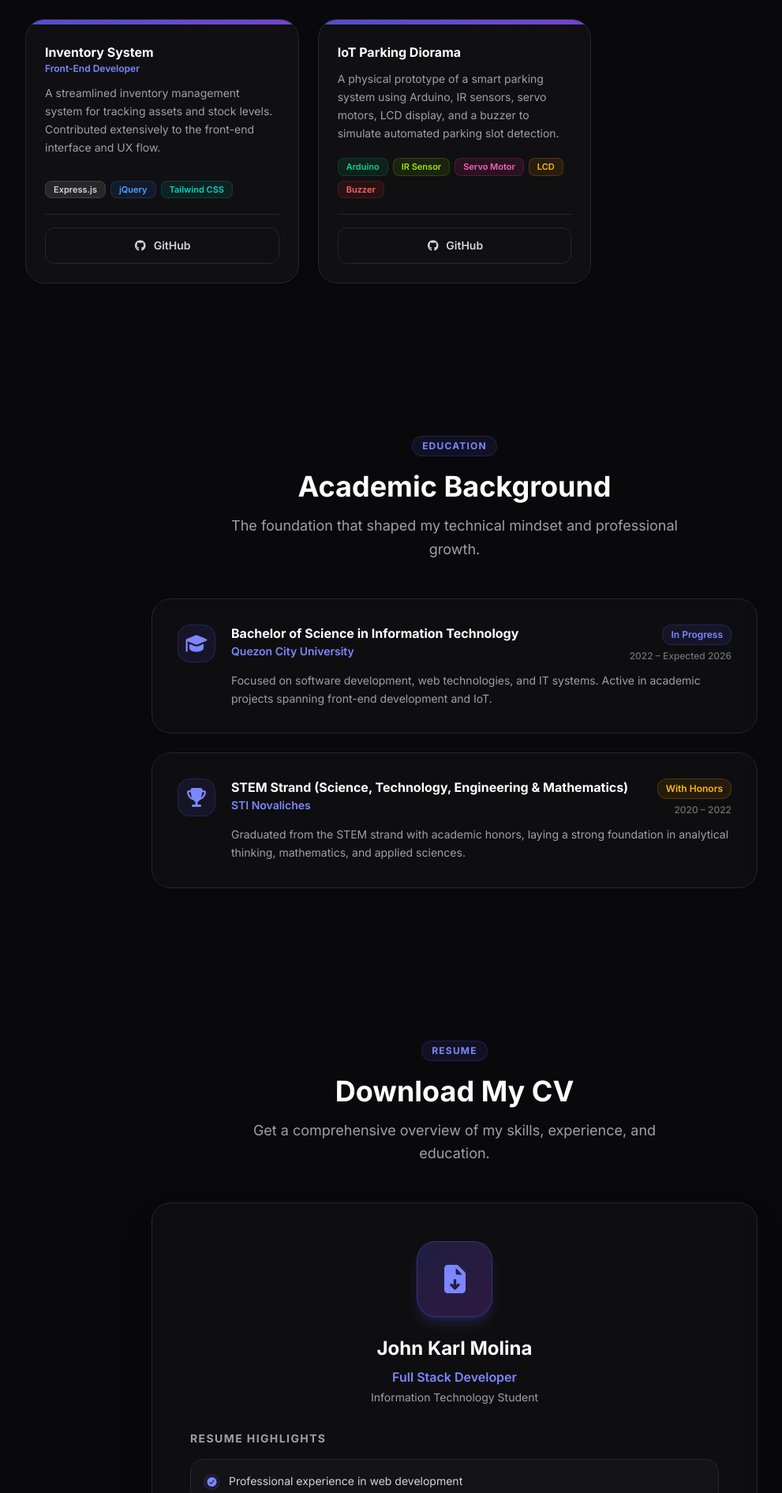
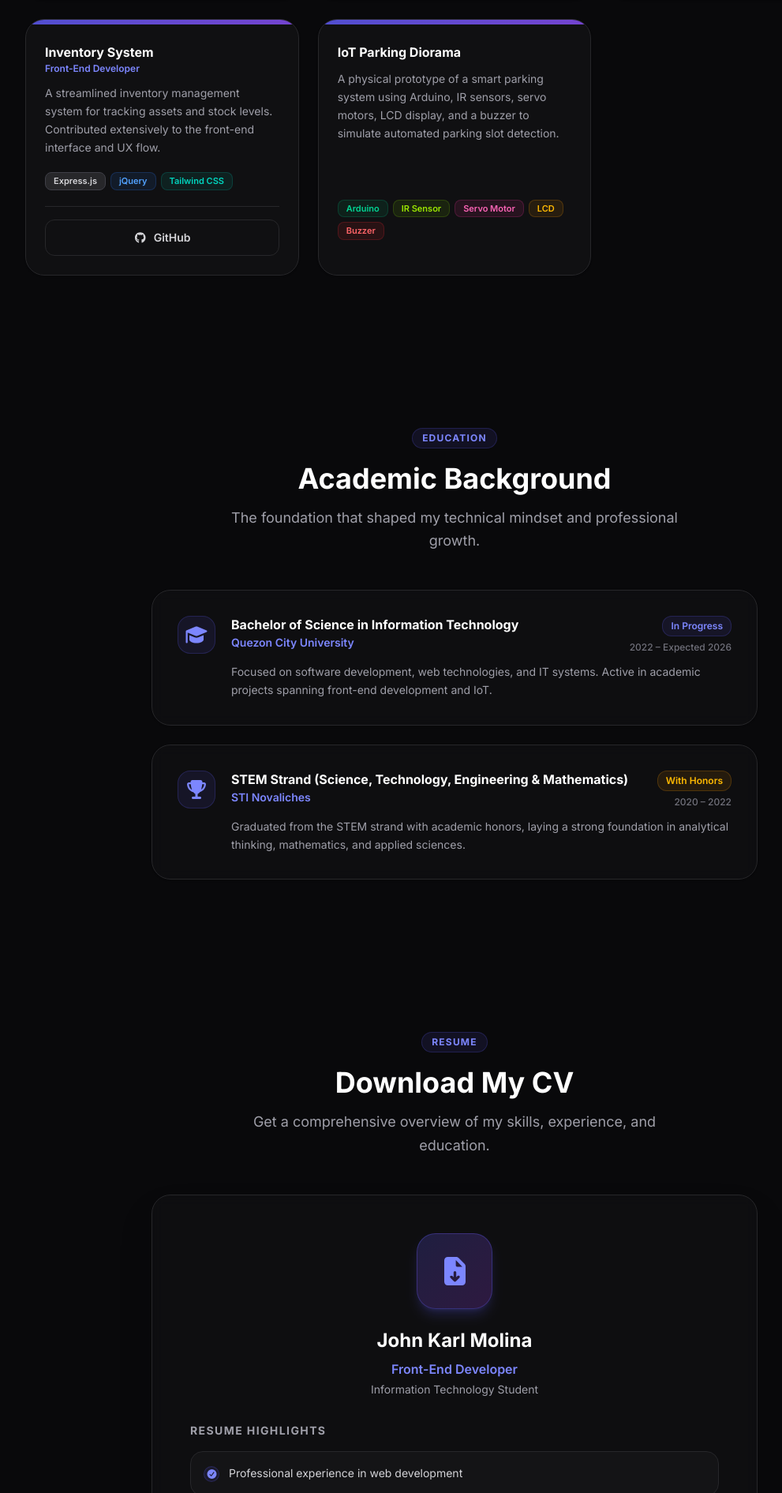
Before and after one commit to johnkarlmolina/Portfolio, a React (Vite) app: page / in a window 1280 px wide. Shown: the part 5729-7620 px from the top of the page at 79% size, without its empty margins (64-1055 px from the left). Built offline with nearby package versions, Linux system fonts and the light colour scheme.

Commit message:
latest update in portfolio

```diff
--- a/src/components/Projects.tsx
+++ b/src/components/Projects.tsx
@@ -75,15 +75,19 @@ export default function Projects() {
                                 </div>
 
                                 {/* Action buttons */}
+                                {project.github && (
                                     <div className="mt-auto pt-4 border-t border-zinc-800 dark:border-zinc-800 light:border-zinc-200">
                                         <a
-                                        href={project.github ?? "#"}
+                                            href={project.github}
+                                            target="_blank"
+                                            rel="noopener noreferrer"
                                             className="w-full text-center py-3 px-4 rounded-xl border border-zinc-800 dark:border-zinc-800 light:border-zinc-300 text-zinc-300 dark:text-zinc-300 light:text-zinc-700 text-sm font-semibold hover:border-indigo-500 hover:text-indigo-400 transition-all duration-200 flex items-center justify-center gap-2"
                                         >
                                             <FontAwesomeIcon icon={faGithub} className="w-4 h-4" />
                                             GitHub
                                         </a>
                                     </div>
+                                )}
                             </div>
                         </div>
                     ))}
--- a/src/components/Resume.tsx
+++ b/src/components/Resume.tsx
@@ -54,7 +54,7 @@ export default function Resume() {
                                 John Karl Molina
                             </h3>
                             <p className="text-indigo-400 font-semibold text-base mb-1">
-                                Full Stack Developer
+                                Front-End Developer
                             </p>
                             <p className="text-zinc-400 dark:text-zinc-400 light:text-zinc-600 text-sm">
                                 Information Technology Student
--- a/src/data/projects.ts
+++ b/src/data/projects.ts
@@ -22,7 +22,7 @@ export const projects: Project[] = [
             "A modern, visually engaging landing page for a music-themed brand built with React and Tailwind CSS, featuring smooth animations and a responsive layout.",
         techStack: ["React", "Tailwind CSS"],
         liveDemo: "#",
-        github: "#",
+        github: "https://github.com/johnkarlmolina/ritmo-2.0.git",
     },
     {
         title: "Ticketing System",
@@ -31,7 +31,7 @@ export const projects: Project[] = [
         techStack: ["Express.js", "jQuery", "Tailwind CSS"],
         role: "Front-End Developer",
         liveDemo: "#",
-        github: "#",
+        github: "hhttps://github.com/tianmrpg/Ticketing-System-NDH.git",
     },
     {
         title: "Inventory System",
@@ -40,7 +40,7 @@ export const projects: Project[] = [
         techStack: ["Express.js", "jQuery", "Tailwind CSS"],
         role: "Front-End Developer",
         liveDemo: "#",
-        github: "#",
+        github: "https://github.com/johnkarlmolina/INVENTORY.git",
     },
     {
         title: "IoT Parking Diorama",
@@ -48,6 +48,5 @@ export const projects: Project[] = [
             "A physical prototype of a smart parking system using Arduino, IR sensors, servo motors, LCD display, and a buzzer to simulate automated parking slot detection.",
         techStack: ["Arduino", "IR Sensor", "Servo Motor", "LCD", "Buzzer"],
         liveDemo: "#",
-        github: "#",
     },
 ];
--- a/src/index.css
+++ b/src/index.css
@@ -5,6 +5,9 @@
   --color-primary: #6366f1;
   --color-primary-hover: #4f46e5;
 }
+
+@variant dark (&:where(.dark, .dark *));
+@variant light (&:where(.light, .light *));
 
 * {
   box-sizing: border-box;
```
Lines whose indentation alone changed are shown as unchanged.
